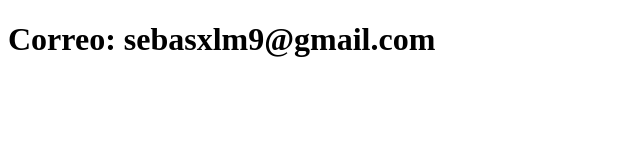
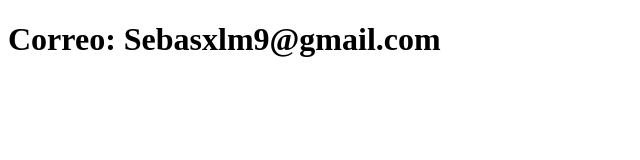
Before and after one commit to S0B9A/sistema-de-registro, a plain HTML site: page contacto.html in a window 1280 px wide. Shown: the whole page, without its empty margins (0-640 px from the left). Drawn offline with Linux system fonts and the light colour scheme.

Commit message:
Modificar correo

```diff
--- a/contacto.html
+++ b/contacto.html
@@ -8,7 +8,7 @@
 </head>
 
 <body>
-    <h1>Correo: sebasxlm9@gmail.com</h1>
+    <h1>Correo: Sebasxlm9@gmail.com</h1>
 </body>
 
 </html>
```
